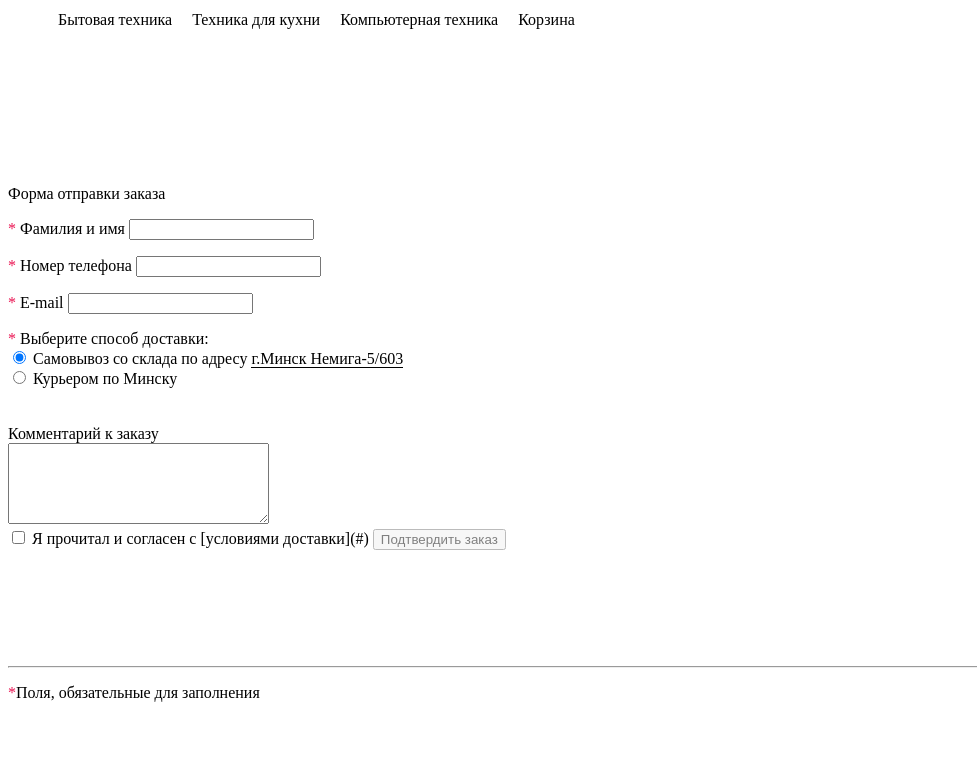
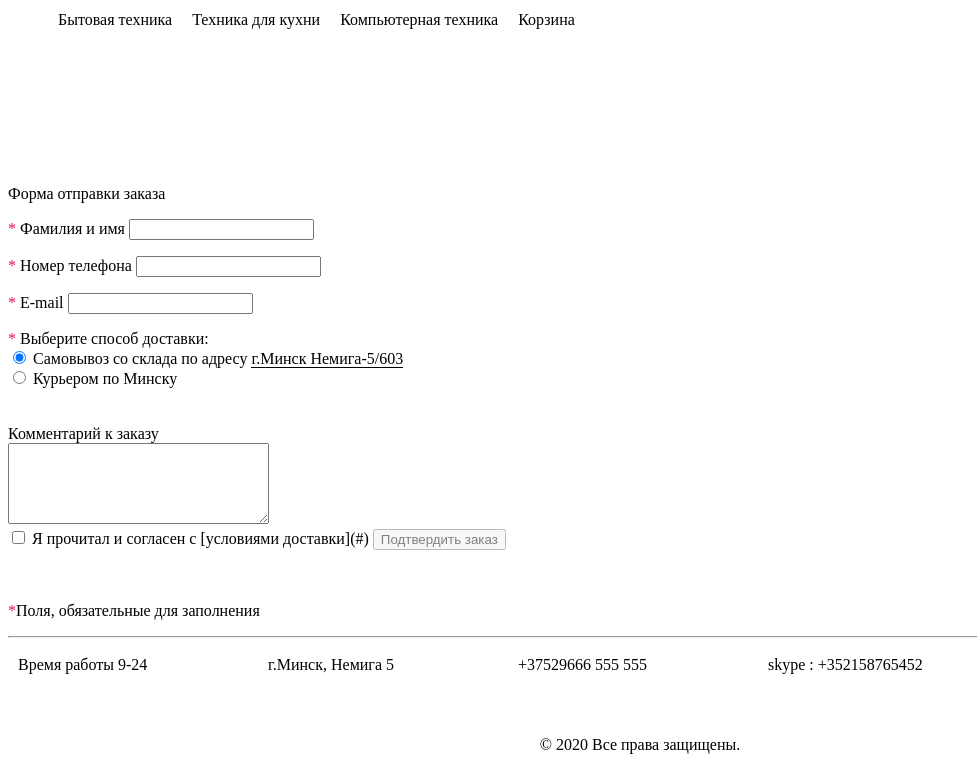
Before and after one commit to Marybelo/MariaP-HWFE2, a plain HTML site: page class10/cart.html in a window 1280 px wide. Shown: the part 79-841 px from the top of the page, without its empty margins (0-977 px from the left). Before the commit the page ends 800 px from the top, so only its background shows below. Drawn offline with Linux system fonts and the light colour scheme.

Commit message:
add fotter

```diff
--- a/class10/cart.html
+++ b/class10/cart.html
@@ -50,12 +50,12 @@
     <br> <br> <br> <br> <br> <br> <br>
     <div class="form">Форма отправки заказа</div>
     <form action="" method="post">
-        <p> Фамилия и имя <input type="text" name="name"></p>
-        <p> Номер телефона <input type="tel"> </p>
-        <p> E-mail <input type="email"> </p>
+        <p> Фамилия и имя <input type="text" name="name" required></p>
+        <p> Номер телефона <input type="tel" required> </p>
+        <p> E-mail <input type="email" required> </p>
         <p> Выберите способ доставки: <br>
             <label>
-                <input type="radio" name="base" value="base1" checked>
+                <input type="radio" name="base" value="base1" checked required>
 
                 Самовывоз со склада по адресу </label>
             <span class="hint">г.Минск Немига-5/603
@@ -67,7 +67,7 @@
             </span>
             <br>
             <label>
-                <input type="radio" name="base" value="base2"> Курьером по Минску <br>
+                <input type="radio" name="base" value="base2" > Курьером по Минску <br>
                 <span class="curier_addres">Адрес доставки <input type="text" name="address" autocomplete required>
                 </span>
             </label>
@@ -80,27 +80,38 @@
     </form>
 
     <form action="/" method="post">
-        <input type="checkbox"> Я прочитал и согласен с [условиями доставки](#)
+        <input type="checkbox" id="i_agree" required>
+        <label for="i_agree"> Я прочитал и согласен с [условиями доставки](#)</label>
         <div class="dis">
             <button>Подтвердить заказ</button>
         </div>
 
     </form>
-    <br><br><br>
+    <br><br>
 
-    <br> <br><br>
+
+    <p>Поля, обязательные для заполнения</p>
 
     <hr>
-    <p>Поля, обязательные для заполнения</p>
+    <footer>
+        <div class="footer">
+            <div class="work-time"> Время работы 9-24</div>
+        </div>
+        <div class="footer">
+            <div class="shops">г.Минск, Немига 5</div>
+        </div>
+        <div class="footer">
+            <div class="tele">+37529666 555 555</div>
+        </div>
 
+        <div class="footer">
+            <div class="skype"> skype : +352158765452</div>
+        </div>
 
+<div class="clear"></div>
 
-
-
-
-
-
-
+        <div class="copy"> © 2020 Все права защищены. </div>
+    </footer>
 
 
 
--- a/class10/style.css
+++ b/class10/style.css
@@ -74,12 +74,22 @@ input[type=radio]:checked~span {
 
 
 
-
-
-
-
 p:before {
     display: inline;
     content: '*';
     color: #ea1653;
 }
+
+.footer {
+    min-height:50px;
+	width:230px;
+	margin: 10px;
+    float: left;
+}
+.clear {
+    clear: both;
+}
+
+.copy {
+    text-align: center;
+}
```
Also changed, not shown: class04/task01/index.html (+2 -2 lines).
